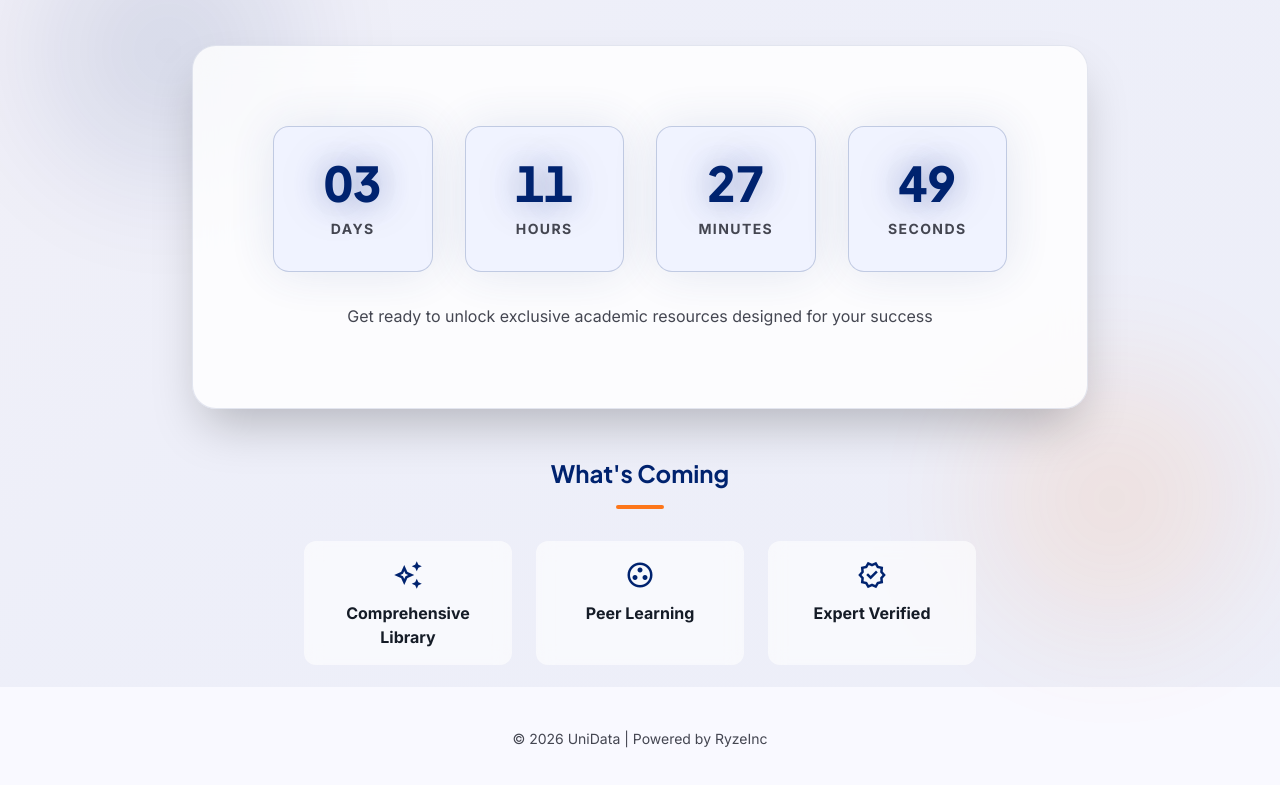
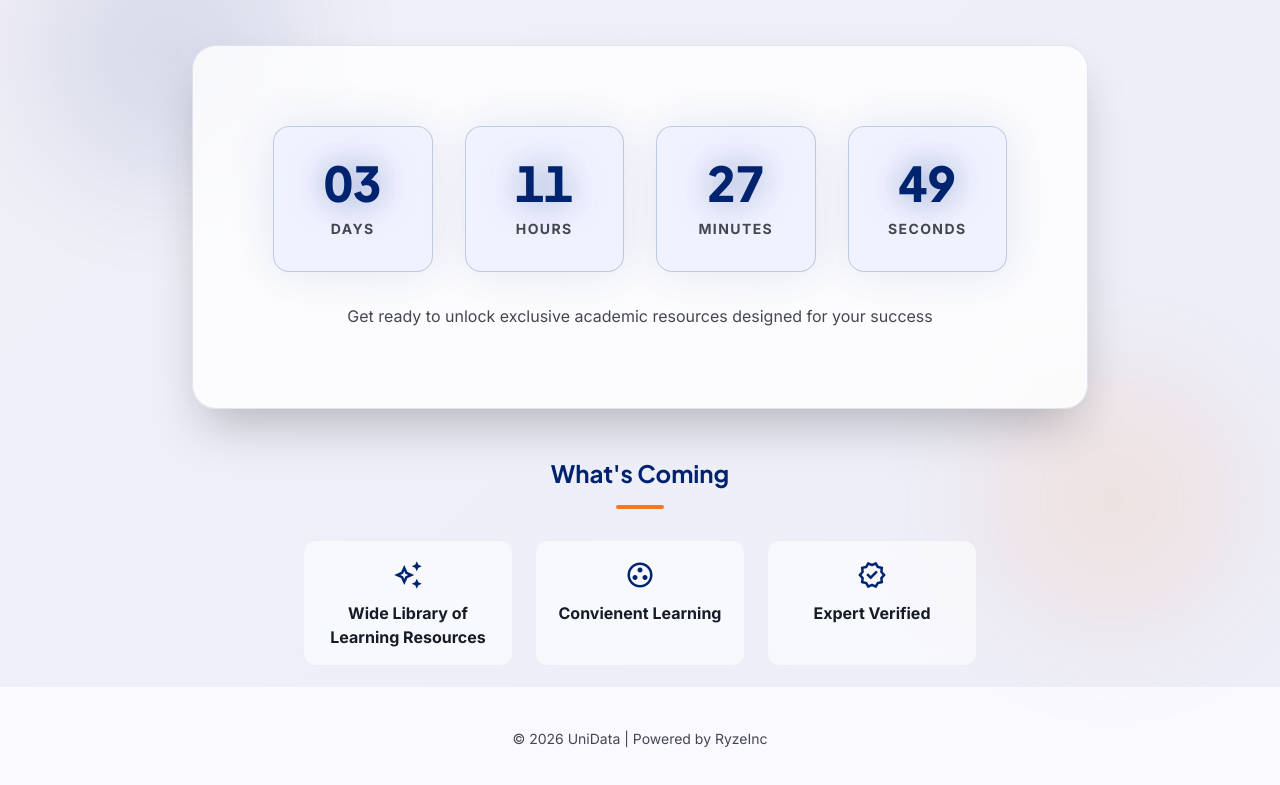
Before and after one commit to KateteNewton/unidata-website, a plain HTML site: page index.html in a window 1280 px wide. Shown: the part 113-898 px from the top of the page. Drawn offline with nearby package versions, Linux system fonts and the light colour scheme.

Commit message:
Update feature labels in index.html

```diff
--- a/index.html
+++ b/index.html
@@ -238,14 +238,14 @@
                 <div class="bg-white/60 dark:bg-slate-900/60 backdrop-blur p-3 sm:p-4 rounded-xl text-center transition hover:bg-white/80 dark:hover:bg-slate-800/80">
                     <span class="material-symbols-outlined text-2xl sm:text-3xl text-primary block mb-1 sm:mb-2">auto_awesome</span>
                     <p class="feature-label font-bold text-on-surface text-[0.65rem] sm:text-xs md:text-sm lg:text-base leading-tight">
-                        Comprehensive Library
+                        Wide Library of Learning Resources
                     </p>
                 </div>
                 <!-- Peer Learning -->
                 <div class="bg-white/60 dark:bg-slate-900/60 backdrop-blur p-3 sm:p-4 rounded-xl text-center transition hover:bg-white/80 dark:hover:bg-slate-800/80">
                     <span class="material-symbols-outlined text-2xl sm:text-3xl text-primary block mb-1 sm:mb-2">group_work</span>
                     <p class="feature-label font-bold text-on-surface text-[0.65rem] sm:text-xs md:text-sm lg:text-base leading-tight">
-                        Peer Learning
+                        Convienent Learning
                     </p>
                 </div>
                 <!-- Expert Verified -->
```
